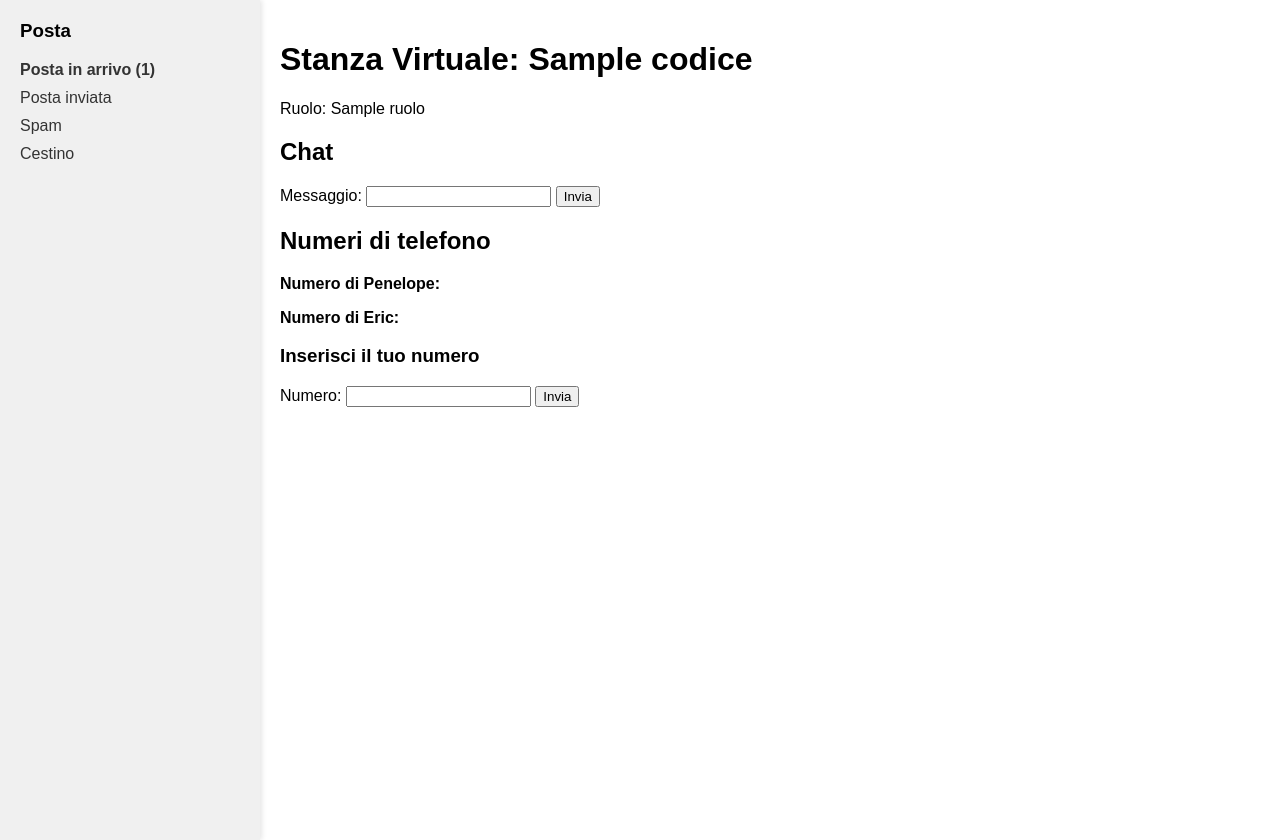
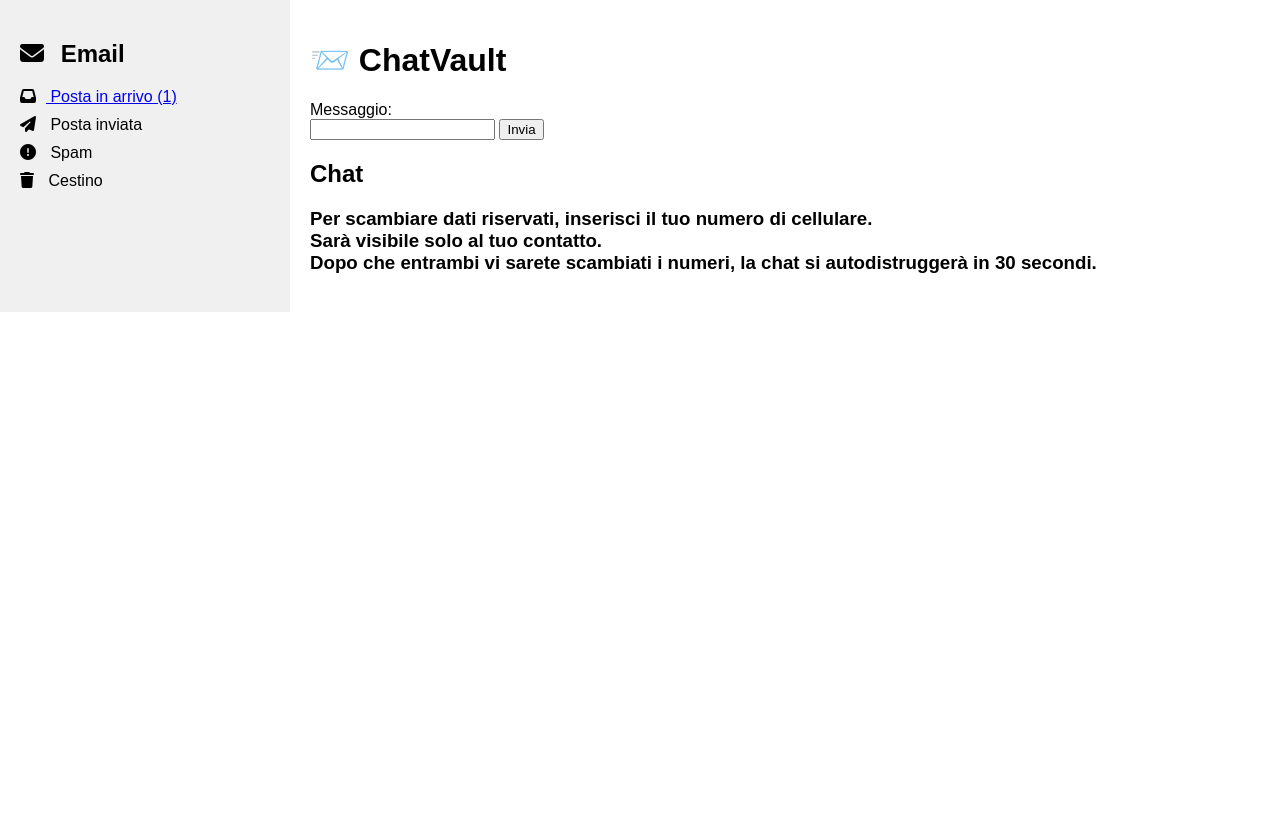
Before and after one commit to AndCatr/Stanza-Virtuale, a Flask app: template templates/stanza.html in a window 1280 px wide. After the commit the page ends 312 px from the top, so only its background shows below. Run offline with Flask 3, Linux system fonts and the light colour scheme; the template is opened without the code that fills it: most values are stand-ins (such as "Sample title", 1, 10 or a date in 2020); data that the repository does not hold is empty; some libraries are stand-ins or nearby versions.

Commit message:
Update stanza.html

```diff
--- a/templates/stanza.html
+++ b/templates/stanza.html
@@ -3,42 +3,7 @@
 <head>
     <meta charset="UTF-8">
     <meta name="viewport" content="width=device-width, initial-scale=1.0">
-    <title>Stanza Virtuale: {{ codice }}</title>
-    <style>
-        body {
-            display: flex;
-            margin: 0;
-            font-family: Arial, sans-serif;
-        }
-        .sidebar {
-            width: 220px;
-            background-color: #f0f0f0;
-            padding: 20px;
-            height: 100vh;
-            box-shadow: 2px 0 5px rgba(0,0,0,0.1);
-        }
-        .sidebar h3 {
-            margin-top: 0;
-        }
-        .sidebar ul {
-            list-style: none;
-            padding: 0;
-        }
-        .sidebar ul li {
-            margin: 10px 0;
-        }
-        .sidebar ul li a {
-            text-decoration: none;
-            color: #333;
-        }
-        .sidebar ul li.unread a {
-            font-weight: bold;
-        }
-        .main {
-            flex: 1;
-            padding: 20px;
-        }
-    </style>
+    <title>ChatVault</title>
     <script>
         function aggiornaChat() {
             fetch("{{ url_for('aggiorna_chat', codice=codice) }}")
@@ -47,7 +12,7 @@
                     const chatDiv = document.getElementById("chat");
                     chatDiv.innerHTML = "";
                     data.chat.forEach(messaggio => {
-                        const p = document.createElement("p");
+                        let p = document.createElement("p");
                         p.innerHTML = `<strong>${messaggio[0]}:</strong> ${messaggio[1]}`;
                         chatDiv.appendChild(p);
                     });
@@ -58,8 +23,15 @@
             fetch("{{ url_for('aggiorna_numeri', codice=codice) }}")
                 .then(response => response.json())
                 .then(data => {
-                    document.getElementById("numero_penelope").innerText = data.numero_penelope;
-                    document.getElementById("numero_eric").innerText = data.numero_eric;
+                    const areaNumeri = document.getElementById("area_numeri");
+                    const campo = document.getElementById("campo_numero");
+                    if (data.numero_penelope !== "" && data.numero_eric !== "") {
+                        areaNumeri.innerHTML =
+                            `<p><strong>Numero di Penelope:</strong> ${data.numero_penelope}</p>
+                             <p><strong>Numero di Eric:</strong> ${data.numero_eric}</p>`;
+                    } else {
+                        campo.style.display = 'block';
+                    }
                 });
         }
 
@@ -82,18 +54,12 @@
                 });
         }
 
-        function verificaCountdown() {
+        function verificaDistruzione() {
             fetch("{{ url_for('verifica_countdown', codice=codice) }}")
                 .then(response => response.json())
                 .then(data => {
-                    if (data.countdown !== null) {
-                        document.getElementById("countdown").innerText = `Tempo rimanente: ${data.countdown}s`;
-                        if (data.countdown <= 0) {
-                            document.getElementById("countdown").innerText = "Stanza distrutta";
-                            setTimeout(() => {
-                                window.location.href = "{{ url_for('autodistrutta') }}";
-                            }, 2000);
-                        }
+                    if (data.distrutta) {
+                        window.location.href = "{{ url_for('autodistrutta') }}";
                     }
                 });
         }
@@ -102,24 +68,37 @@
             aggiornaChat();
             aggiornaNumeri();
             controllaBlocco();
-            verificaCountdown();
-        }, 1000);
+            verificaDistruzione();
+        }, 2000);
     </script>
+    <style>
+        body { display: flex; font-family: Arial; margin: 0; }
+        .sidebar { width: 250px; background: #f0f0f0; padding: 20px; }
+        .sidebar ul { list-style: none; padding: 0; }
+        .sidebar li { margin-bottom: 10px; }
+        .sidebar i { margin-right: 10px; }
+        .main { flex: 1; padding: 20px; }
+        #campo_numero { display: none; }
+    </style>
 </head>
 <body>
     <div class="sidebar">
-        <h3>Posta</h3>
+        <h2><i class="fas fa-envelope"></i> Email</h2>
         <ul>
-            <li class="unread"><a href="{{ url_for('email_rossi', codice=codice) }}">Posta in arrivo (1)</a></li>
-            <li><a href="#">Posta inviata</a></li>
-            <li><a href="#">Spam</a></li>
-            <li><a href="#">Cestino</a></li>
+            <li class="unread"><i class="fas fa-inbox"></i><a href="{{ url_for('email_rossi', codice=codice) }}"> Posta in arrivo (1)</a></li>
+            <li><i class="fas fa-paper-plane"></i> Posta inviata</li>
+            <li><i class="fas fa-exclamation-circle"></i> Spam</li>
+            <li><i class="fas fa-trash"></i> Cestino</li>
         </ul>
     </div>
     <div class="main">
-        <h1>Stanza Virtuale: {{ codice }}</h1>
-        <p>Ruolo: {{ ruolo }}</p>
-        <p id="countdown"></p>
+        <h1>📨 ChatVault</h1>
+
+        <form action="{{ url_for('stanza', codice=codice) }}" method="POST">
+            <label for="messaggio">Messaggio:</label><br>
+            <input type="text" name="messaggio" id="input_messaggio" required>
+            <button type="submit" id="btn_messaggio">Invia</button>
+        </form>
 
         <h2>Chat</h2>
         <div id="chat">
@@ -130,22 +109,21 @@
             {% endfor %}
         </div>
 
-        <form action="{{ url_for('stanza', codice=codice) }}" method="POST">
-            <label for="messaggio">Messaggio:</label>
-            <input type="text" name="messaggio" id="input_messaggio" required>
-            <button type="submit" id="btn_messaggio">Invia</button>
-        </form>
+        <h3>Per scambiare dati riservati, inserisci il tuo numero di cellulare.<br>
+            Sarà visibile solo al tuo contatto.<br>
+            Dopo che entrambi vi sarete scambiati i numeri, la chat si autodistruggerà in 30 secondi.</h3>
 
-        <h2>Numeri di telefono</h2>
-        <p><strong>Numero di Penelope:</strong> <span id="numero_penelope">{{ numero_penelope if numero_penelope else "Non ancora inserito" }}</span></p>
-        <p><strong>Numero di Eric:</strong> <span id="numero_eric">{{ numero_eric if numero_eric else "Non ancora inserito" }}</span></p>
+        <div id="area_numeri"></div>
 
-        <h3>Inserisci il tuo numero</h3>
-        <form action="{{ url_for('stanza', codice=codice) }}" method="POST">
-            <label for="numero">Numero:</label>
-            <input type="text" name="numero" id="input_numero" required>
-            <button type="submit" id="btn_numero">Invia</button>
-        </form>
+        <div id="campo_numero">
+            <form action="{{ url_for('stanza', codice=codice) }}" method="POST">
+                <label for="numero">Numero di cellulare:</label>
+                <input type="text" name="numero" id="input_numero" required>
+                <button type="submit" id="btn_numero">Invia</button>
+            </form>
+        </div>
     </div>
+
+    <script src="https://kit.fontawesome.com/a076d05399.js" crossorigin="anonymous"></script>
 </body>
 </html>
```
